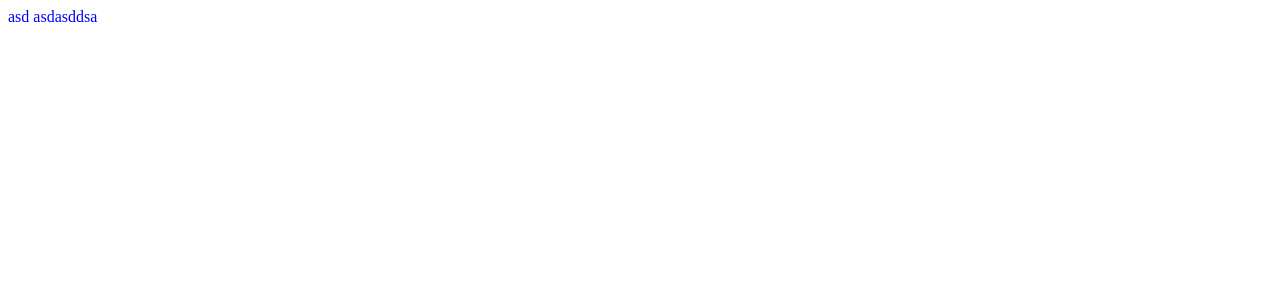
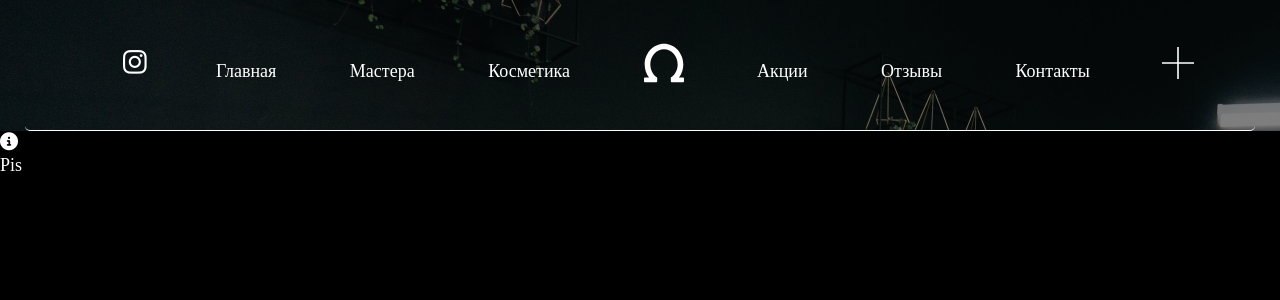
Before and after one commit to yawlad/FurnitureShop, a Django app: page /mainapp/ in a window 1280 px wide. Before the commit the part shown is almost empty. Shown: the top 300 px of the page. Run offline with Django 3.2, Linux system fonts and the light colour scheme; some libraries are stand-ins or nearby versions.

Commit message:
added nav_bar

```diff
--- a/mainapp/templates/mainapp/index.html
+++ b/mainapp/templates/mainapp/index.html
@@ -1,2 +1,17 @@
 {% extends 'base.html' %}
 {% load static %}
+
+
+{% block title %}
+    Index Page
+{% endblock title %}
+
+
+{% block content %}
+
+    <div class="main">
+        <div class="wrapper">
+            <i class="fas fa-info-circle"> </i> <div class="text">Pis</div>
+        </div>
+    </div>
+{% endblock content %}
--- a/static/css/style.css
+++ b/static/css/style.css
@@ -1,3 +1,57 @@
 body {
-  color: blue;
+  margin: 0px;
+  padding: 0px;
+  background-color: black;
+  color: white;
+  font: normal 400 18px/130% "Cormorant Garamond";
 }
+
+.wrapper {
+  max-width: 1296px;
+  margin: auto;
+}
+
+.header {
+  background: url("../images/background_1.png");
+  background-color: aqua;
+}
+
+.navigation_pannel {
+  margin: 0px 25px;
+  padding: 25px 25px 5px 25px;
+  height: 100px;
+  background: rgba(0, 0, 0, 0);
+  border-bottom: 1px solid white;
+  border-radius: 5px;
+}
+
+.main {
+  font: normal 400 18px/130% "Cormorant Garamond";
+}
+
+.nav_list {
+  list-style: none;
+  display: flex;
+  justify-content: space-around;
+}
+
+.nav_item {
+  display: flex;
+  align-items: center;
+}
+
+.nav_item_link {
+  text-decoration: none;
+  color: white;
+  align-self: flex-end;
+}
+
+.nav_cross {
+  transform: scale(0.8) rotate(45deg);
+  transition: 0.5s;
+  cursor: pointer;
+}
+
+.nav_instagram {
+  scale: 1.5;
+}
--- a/templates/base.html
+++ b/templates/base.html
@@ -7,10 +7,42 @@
     <meta http-equiv="X-UA-Compatible" content="IE=edge">
     <meta name="viewport" content="width=device-width, initial-scale=1.0">
     <link rel="stylesheet" href="{% static 'css/style.css' %}">
-    <title>Document</title>
+    <script src="https://kit.fontawesome.com/36ed5ed2fc.js" crossorigin="anonymous"></script>
+    <title>
+    {% block title %}
+        BasePage
+    {% endblock title %}
+    </title>
 </head>
 <body>
-    asd
-    asdasddsa
+    <header class="header">
+        <div class="wrapper">
+            <nav class="navigation_pannel">
+                <ul class="nav_list">
+                    <li class="nav_item"><i class="fa-brands fa-instagram nav_instagram"></i></li>
+                    <li class="nav_item nav_item_link"><a class="nav_item_link" href="#">Главная</a></li>
+                    <li class="nav_item nav_item_link"><a class="nav_item_link" href="#">Мастера</a></li>
+                    <li class="nav_item nav_item_link"><a class="nav_item_link" href="#">Косметика</a></li>
+                    <li class="nav_item"><img src="{% static 'images/logo.svg' %}" alt="" class="nav_logo"></li>
+                    <li class="nav_item nav_item_link"><a class="nav_item_link" href="#">Акции</a></li>
+                    <li class="nav_item nav_item_link"><a class="nav_item_link" href="#">Отзывы</a></li>
+                    <li class="nav_item nav_item_link"><a class="nav_item_link" href="#">Контакты</a></li>
+                    <li class="nav_item"><img src="{% static 'images/nav_cross.svg' %}" alt="" class="nav_cross"></li>
+                </ul>
+            </nav>
+        </div>
+    </header>
+
+
+    {% block content %}
+      CONTENT
+    {% endblock content %}
+
+
+    <footer class="footer">
+        <div class="wrapper">
+
+        </div>
+    </footer>
 </body>
 </html>
```
Also changed, not shown: static/scss/main.scss (+60 -1 lines), static/images/background_1.png (added), static/images/logo.svg (added), static/images/nav_cross.svg (added).
